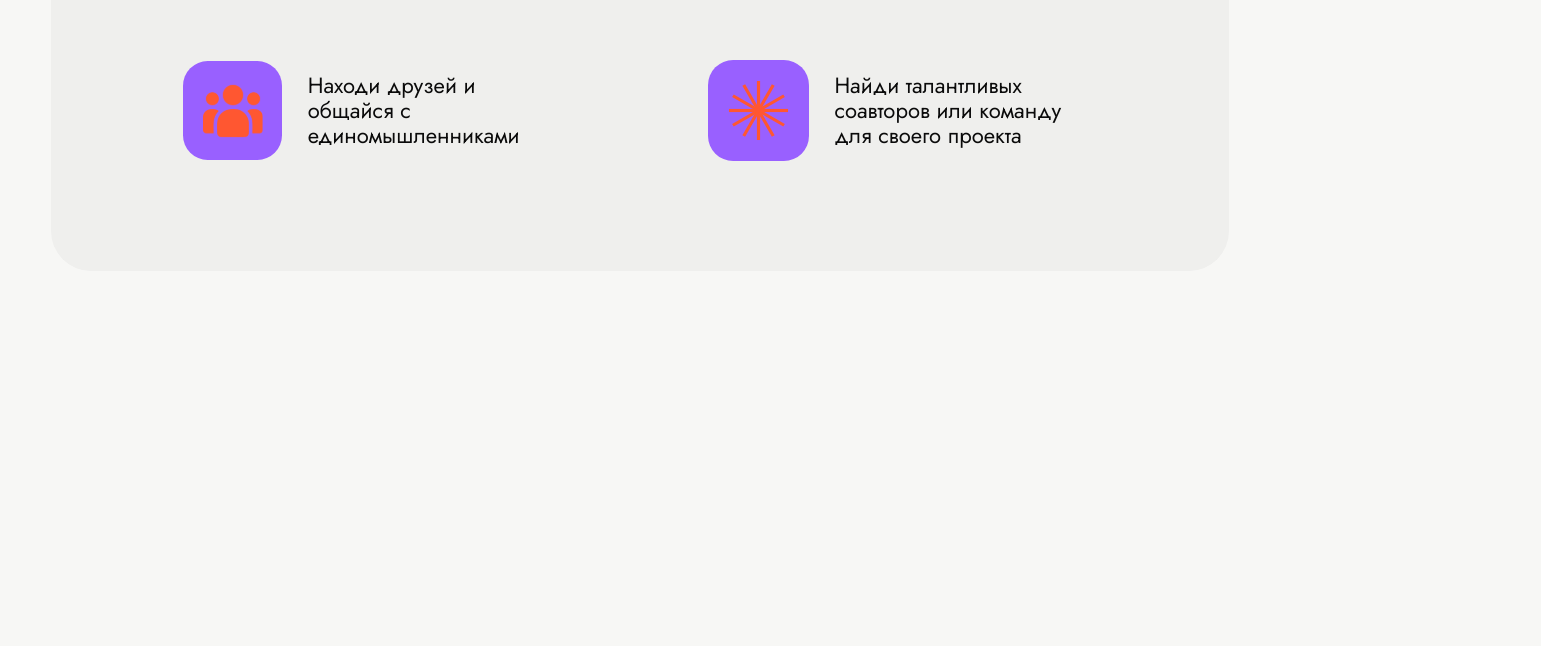
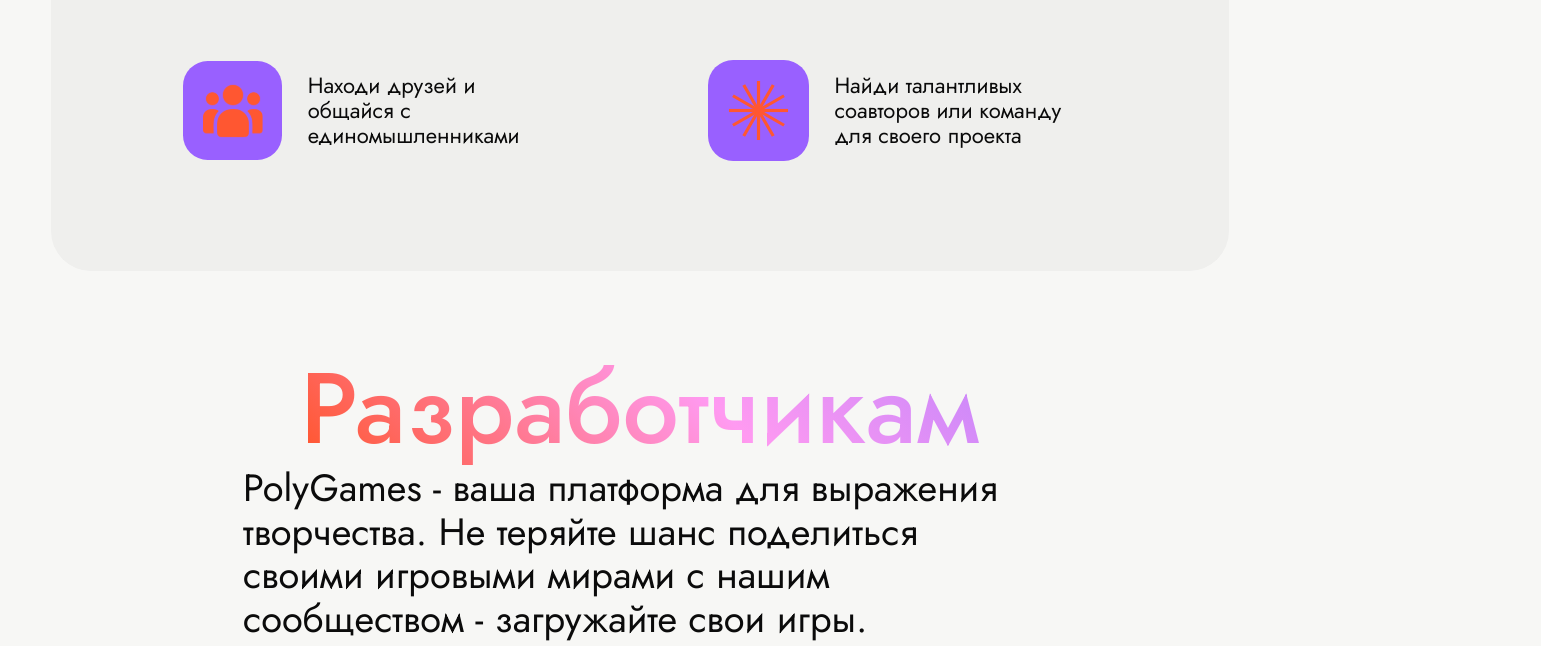
Before and after one commit to affectech/polygames-frontend, a React app in the folder frontend/: page /about-us in a window 1280 px wide. Shown: the part 1941-2587 px from the top of the page, 1541 px wide, since content can reach past the window. Before the commit the page ends 2212 px from the top, so only its background shows below. Built offline with nearby package versions, Linux system fonts and the light colour scheme.

Commit message:
feat about-us page for developers section

```diff
--- a/frontend/src/components/App.jsx
+++ b/frontend/src/components/App.jsx
@@ -41,7 +41,7 @@
                         <Route path="/post-form" element={<PostForm/>}/>
                         <Route path='/about-us' element={<AboutUs setIsFooterVisible={setIsFooterVisible}/>}/>
                     </Routes>
-                    {isFooterVisible && <Footer setIsVisible={setIsFooterVisible}/>}
+                    {/* {isFooterVisible && <Footer setIsVisible={setIsFooterVisible}/>} */}
                 </div>
                 <MenuWindow isOpen={isMenuOpen} closeMenu={closeMenu}/>
             </BrowserRouter>
--- a/frontend/src/views/AboutUs/AboutUs.jsx
+++ b/frontend/src/views/AboutUs/AboutUs.jsx
@@ -3,6 +3,7 @@
 import './AboutUs.scss';
 import WeAre from './WeAre/WeAre';
 import CanDo from './CanDo/CanDo';
+import ForDevelopers from './ForDevelopers/ForDevelopers';
 const AboutUs = ({ setIsFooterVisible }) => {
     useEffect(() => {
         setIsFooterVisible(true);
@@ -13,6 +14,7 @@
             <Preview />
             <WeAre />
             <CanDo />
+            <ForDevelopers />
         </main>
     );
 };
--- /dev/null
+++ b/frontend/src/views/AboutUs/ForDevelopers/ForDevelopers.jsx
@@ -0,0 +1,17 @@
+import React from "react";
+import './ForDevelopers.scss';
+
+const ForDevelopers = () => {
+    return (
+        <div className="for-developers">
+            <h2 className="for-developers__title">Разработчикам</h2>
+            <p className="for-developers__text">
+                PolyGames - ваша платформа для выражения творчества.
+                Не теряйте шанс поделиться своими игровыми мирами
+                с нашим сообществом - загружайте свои игры.
+            </p>
+        </div>
+    )
+}
+
+export default ForDevelopers;
--- /dev/null
+++ b/frontend/src/views/AboutUs/ForDevelopers/ForDevelopers.scss
@@ -0,0 +1,19 @@
+.for-developers {
+    width: 62vw;
+    margin: 10vh 15vw;
+    &__title {
+        text-align: center;
+        font-size: 100px;
+        font-style: normal;
+        font-weight: 500;
+        background: linear-gradient(45deg, #AD7EFF, #C29FFF, #FF5731, #FF9AF1, #AD7EFF);
+        animation: gradient 15s ease infinite;
+        background-size: 200% 200%;
+        background-clip: text;
+        -webkit-background-clip: text;
+        -webkit-text-fill-color: transparent;
+    }
+    &__text {
+        font-size: 38px;
+    }
+}
```
Also changed, not shown: frontend/src/components/Button/Button.jsx (+11 -3 lines), frontend/src/components/Button/Button.scss (+10 -0 lines), frontend/src/assets/arrow2.svg (added).
